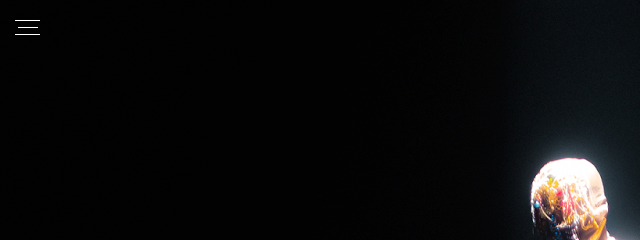
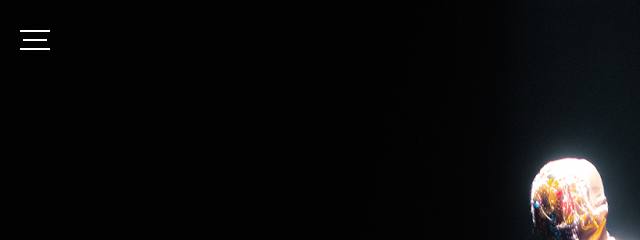
Before and after one commit to dope/west, a plain HTML site: page index.html in a window 1280 px wide. Shown: the top 240 px of the page, 0-640 px from the left. Drawn offline with nearby package versions, Linux system fonts and the light colour scheme.

Commit message:
made trigger bigger

```diff
--- a/sass/west.scss
+++ b/sass/west.scss
@@ -11,7 +11,6 @@ $color-link:        #777;
 
 // Options
 $nav-bg-color:      $color-white;
-
 
 $main-font:         "Open Sans", sans-serif;
 $font-size:         14px;
@@ -89,12 +88,12 @@ body {
     &__trigger {
         position: absolute;
         top: 0;
-        right: -60px;
-        width: 25px;
-        height: 15px;
-        margin: 20px;
-        border-top: 1px solid $color-white;
-        border-bottom: 1px solid $color-white;
+        right: -80px;
+        width: 30px;
+        height: 20px;
+        margin: 30px;
+        border-top: 2px solid $color-white;
+        border-bottom: 2px solid $color-white;
         cursor: pointer;
         transition: .3s;
 
@@ -107,7 +106,7 @@ body {
             margin: auto;
             content: "";
             width: 80%;
-            height: 1px;
+            height: 2px;
             background: $color-white;
         }
     }
```
Also changed, not shown: css/west.css.
